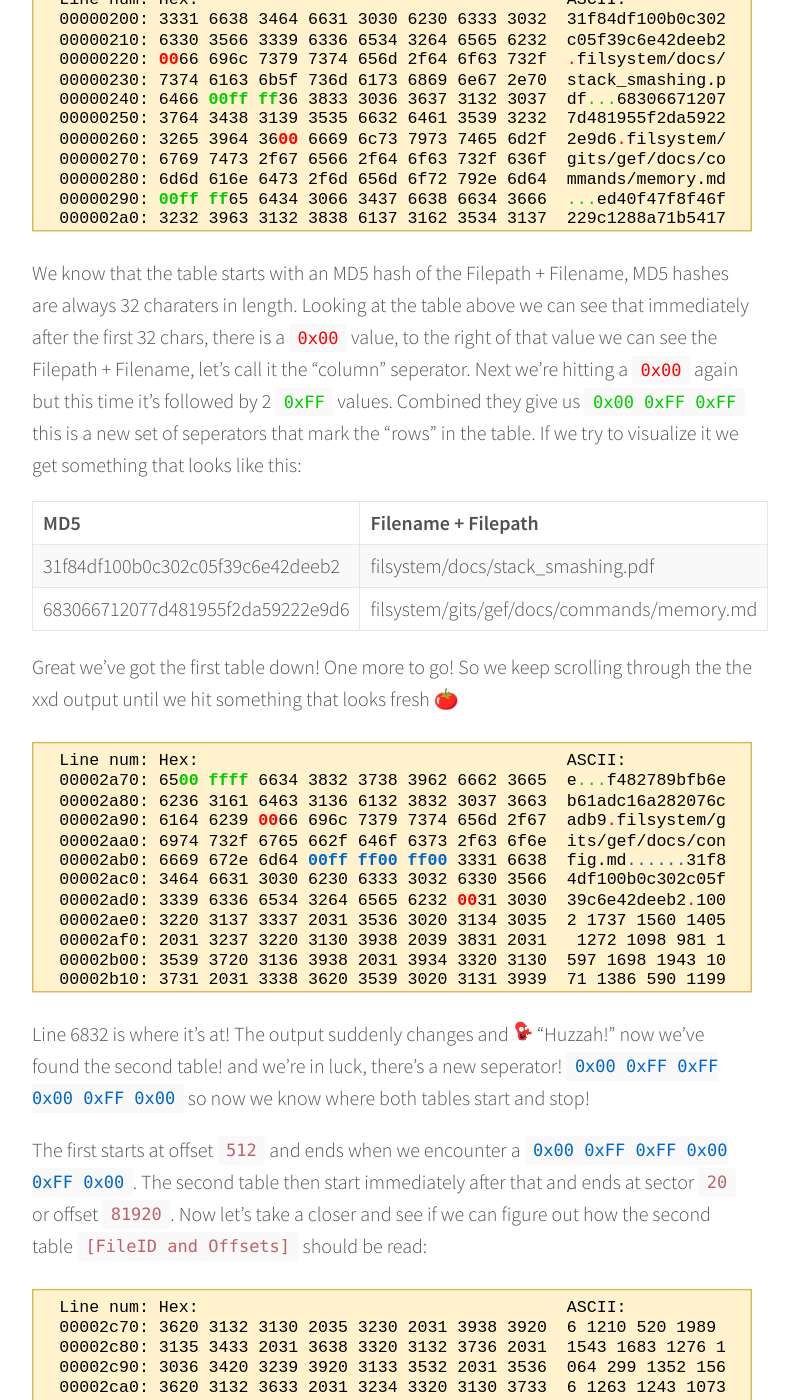
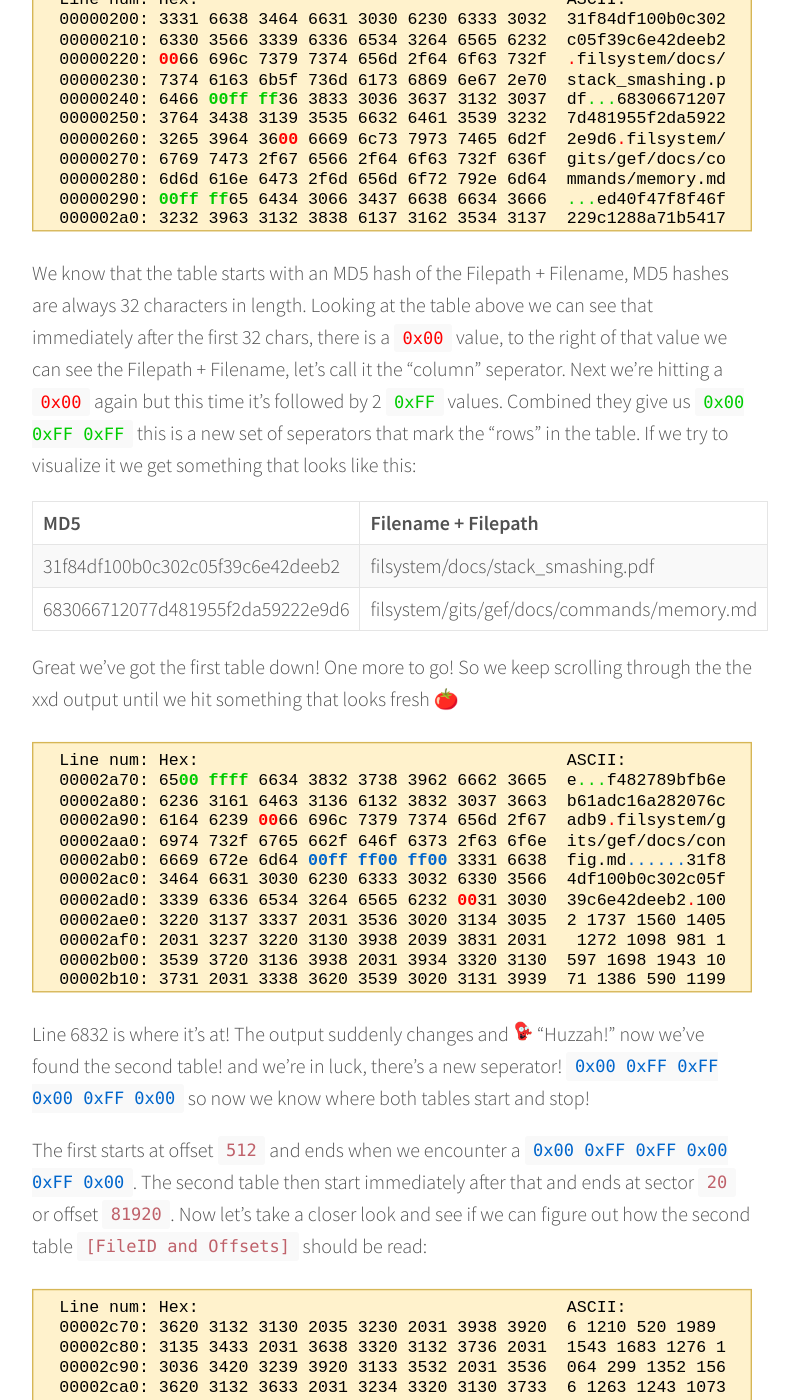
Before and after one commit to Ern-st/ern-st.github.io, a Jekyll site: the page built from _posts/2017-12-23-NC3-CTF-3.md, in a window 1280 px wide and 1400 px high, scrolled down 3085 px. Shown: the whole window, without its empty margins (248-1047 px from the left). Built offline with Jekyll 4.4.1, drawn with Linux system fonts in a browser that asks for light colours; emoji names are drawn with the system emoji font; some of the changed text lies outside the part shown.

Commit message:
more typo fixes

```diff
--- a/_posts/2017-12-23-NC3-CTF-3.md
+++ b/_posts/2017-12-23-NC3-CTF-3.md
@@ -74,7 +74,7 @@ But we need to figure out how the tables are structured and where the first tabl
 
 ![sector overview no-border w100](/assets/img/posts/fragfs-hash-and-path.svg)
 
-We know that the table starts with an MD5 hash of the Filepath + Filename, MD5 hashes are always 32 charaters in length. Looking at the table above we can see that immediately after the first 32 chars, there is a <span class="highlight-red">`0x00`</span> value, to the right of that value we can see the Filepath + Filename, let's call it the "column" seperator. Next we're hitting a <span class="highlight-red">`0x00`</span> again but this time it's followed by 2 <span class="highlight-green">`0xFF`</span> values. Combined they give us <span class="highlight-green">`0x00 0xFF 0xFF`</span> this is a new set of seperators that mark the "rows" in the table. If we try to visualize it we get something that looks like this:
+We know that the table starts with an MD5 hash of the Filepath + Filename, MD5 hashes are always 32 characters in length. Looking at the table above we can see that immediately after the first 32 chars, there is a <span class="highlight-red">`0x00`</span> value, to the right of that value we can see the Filepath + Filename, let's call it the "column" seperator. Next we're hitting a <span class="highlight-red">`0x00`</span> again but this time it's followed by 2 <span class="highlight-green">`0xFF`</span> values. Combined they give us <span class="highlight-green">`0x00 0xFF 0xFF`</span> this is a new set of seperators that mark the "rows" in the table. If we try to visualize it we get something that looks like this:
 
 |MD5|Filename + Filepath|
 |:--|:------------------|
@@ -87,7 +87,7 @@ Great we've got the first table down! One more to go! So we keep scrolling throu
 
 Line 6832 is where it's at! The output suddenly changes and <img class="emoji" src="{{ site.baseurl }}/assets/img/zoidberg.emoji.png" width="20" height="20"/> "Huzzah!" now we've found the second table! and we're in luck, there's a new seperator! <span class="highlight-blue">`0x00 0xFF 0xFF 0x00 0xFF 0x00`</span> so now we know where both tables start and stop!
 
-The first starts at offset `512` and ends when we encounter a <span class="highlight-blue">`0x00 0xFF 0xFF 0x00 0xFF 0x00`</span>. The second table then start immediately after that and ends at sector `20` or offset `81920`. Now let's take a closer and see if we can figure out how the second table `[FileID and Offsets]` should be read:
+The first starts at offset `512` and ends when we encounter a <span class="highlight-blue">`0x00 0xFF 0xFF 0x00 0xFF 0x00`</span>. The second table then start immediately after that and ends at sector `20` or offset `81920`. Now let's take a closer look and see if we can figure out how the second table `[FileID and Offsets]` should be read:
 
 ![sector overview no-border w100](/assets/img/posts/fragfs-hash-and-offsets.svg)
 
```
Also changed, not shown: other parts of _posts/2017-12-23-NC3-CTF-3.md (+1 -1 lines).
